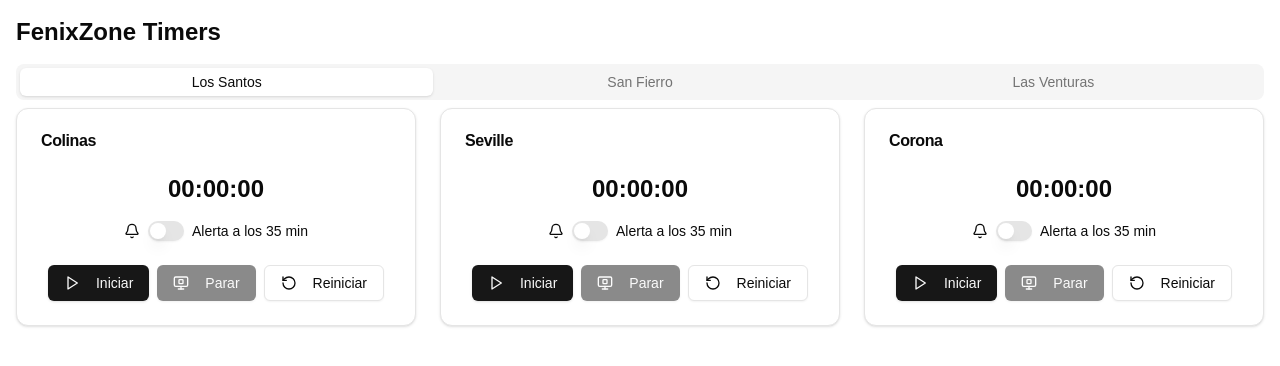
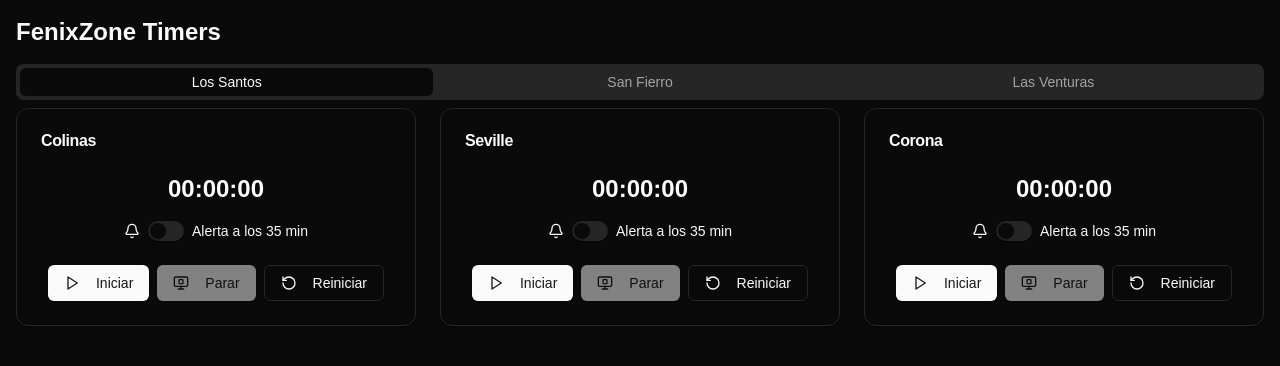
Before and after one commit to hugomaartinez/fenixzone-timers, a Next.js app: page / in a window 1280 px wide. Shown: the top 366 px of the page. Built offline with nearby package versions, Linux system fonts and the light colour scheme; no server answers; the database is empty.

Commit message:
Actualizar el sonido de notificación en el temporizador y habilitar el modo oscuro en el diseño

```diff
--- a/app/layout.tsx
+++ b/app/layout.tsx
@@ -27,7 +27,7 @@ export default function RootLayout({
   return (
     <html lang="es">
       <body
-        className={`${geistSans.variable} ${geistMono.variable} antialiased`}
+        className={`${geistSans.variable} ${geistMono.variable} antialiased dark`}
       >
         {children}
       </body>
--- a/components/timer.tsx
+++ b/components/timer.tsx
@@ -36,7 +36,7 @@ export default function Timer({ title, cityName }: TimerProps) {
   const audioRef = useRef<HTMLAudioElement | null>(null);
 
   useEffect(() => {
-    audioRef.current = new Audio("/alert.mp3");
+    audioRef.current = new Audio("/notification_sound.wav");
   }, []);
 
   useEffect(() => {
```
Also changed, not shown: 2 other files (tests, documents, lock files or other folders).
